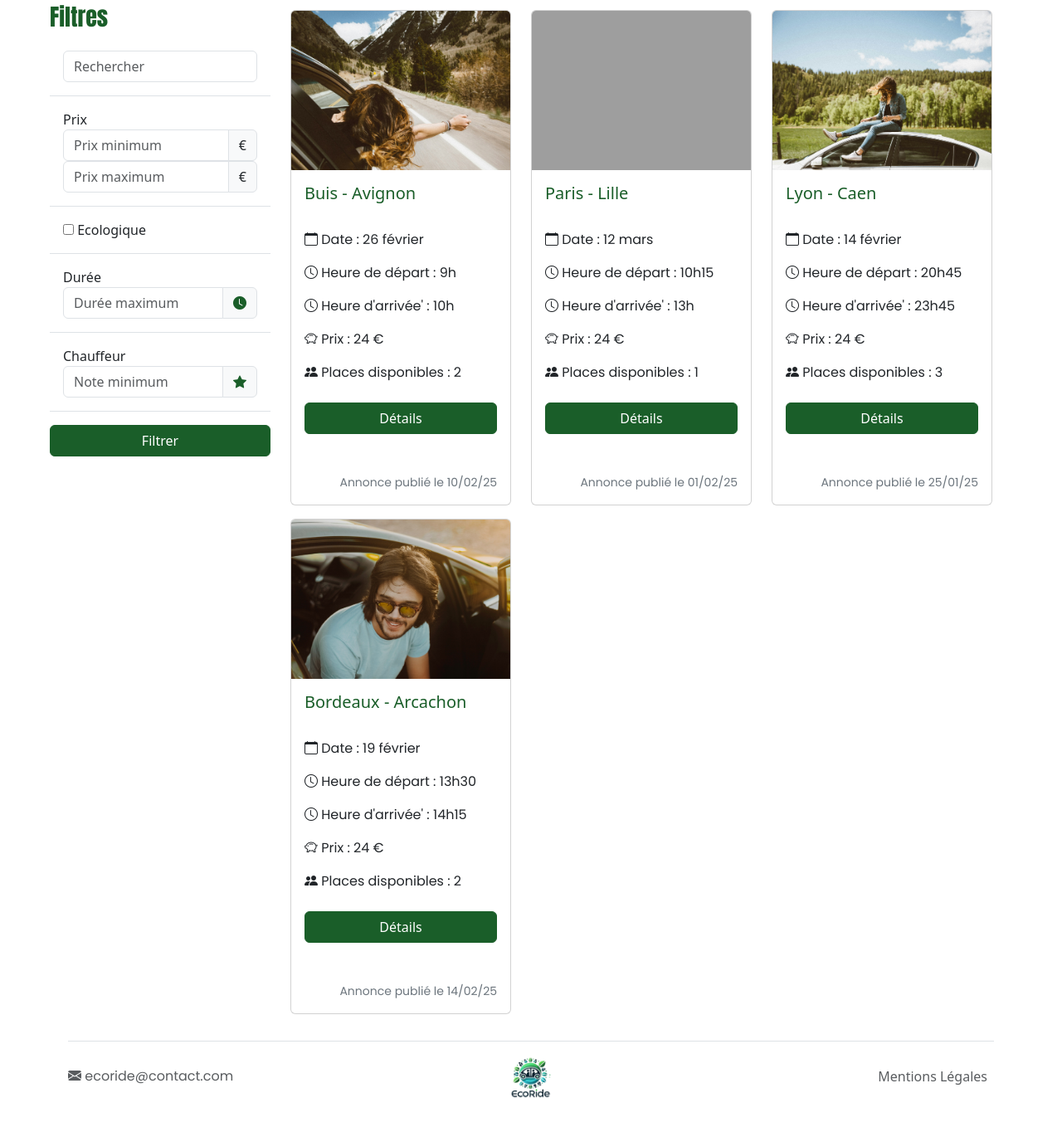
After one commit to sophiedannery/EcoRide_V5, a PHP site: page /covoiturages.php in a window 1280 px wide. The commit adds this page. Shown: the part 832-2196 px from the top of the page at 83% size. Run offline with PHP 8.4, Linux system fonts and the light colour scheme; some web fonts are replaced; grey boxes are pictures that could not be loaded.

Commit message:
Ajout page covoiturages et formulaire filtre

```diff
--- a/assets/css/override_bootstrap.css
+++ b/assets/css/override_bootstrap.css
@@ -17,7 +17,7 @@
     --bs-btn-bg: var(--primary);
     --bs-btn-border-color: var(--primary);
     --bs-btn-hover-color: #fff;
-    --bs-btn-hover-bg: #f64d45;
+    --bs-btn-hover-bg: #156875;
     --bs-btn-hover-border-color: var(--secondary);
     --bs-btn-focus-shadow-rgb: 49, 132, 253;
     --bs-btn-active-color: #fff;
@@ -144,6 +144,12 @@
     background-size: cover;
   }
 
+  .bgimage_bis{
+    background-image: linear-gradient(rgba(4, 9, 30, 0.7), rgba(4, 9, 30, 0.7)), url(/assets/images/image\ \(4\).jpg);
+    background-position: center;
+    background-size: cover;
+  }
+
   a{
     text-decoration: none;
     color: inherit;
--- /dev/null
+++ b/covoiturages.php
@@ -0,0 +1,128 @@
+<?php
+require_once 'templates/header.php';
+require_once 'lib/lib_covoiturages.php';
+
+$covoiturages = getCovoiturages();
+
+?>
+
+<div class="bgimage_bis mb-5">
+    <h1 class="text-white text-center py-5">Recherchez un covoiturage</h1>
+</div>
+
+<div class="container">
+    <div class="text-center">
+        <form class="p-4 p-md-4 border rounded-3 bg-body-tertiary">
+            <div class="form-floating mb-3 ">
+                <input type="text" class="form-control" id="depart" placeholder="">
+                <label for="depart">Départ</label>
+            </div>
+            <div class="form-floating mb-3">
+                <input type="text" class="form-control" id="arrivee" placeholder="">
+                <label for="arrivee">Arrivée</label>
+            </div>
+            <div class="row g-3 mb-3">
+                <div class="col-md-6">
+                    <div class="form-floating position-relative">
+                        <input type="date" class="form-control ps-5" id="aller" placeholder="">
+                        <label for="aller">Aller</label>
+                    </div>
+                </div>
+                <div class="col-md-6">
+                    <div class="form-floating position-relative">
+                        <input type="date" class="form-control ps-5" id="retour" placeholder="">
+                        <label for="retour">Retour</label>
+                    </div>
+                </div>
+            </div>
+            <div class="form-floating mb-3">
+                <input type="number" class="form-control" id="passagers" placeholder="">
+                <label for="passagers">Nombre de passagers</label>
+            </div>
+            <div class="checkbox mb-3">
+                <label>
+                    <input type="checkbox" value="ecologique"> Ecologique
+                </label>
+            </div>
+            <button class="w-100 btn btn-lg btn-primary" type="submit">Rechercher</button>
+            <hr class="my-4">
+        </form>
+    </div>
+
+
+
+
+</div>
+
+<div class="row mx-5">
+    <h2 class="my-4 text-center">Les covoiturages</h2>
+
+    <div class="row">
+
+        <div class="col-md-3">
+            <form action="" method="get">
+                <h3>Filtres</h3>
+
+                <div class="p-3 border-bottom">
+                    <input type="text" name="search" id="search" class="form-control" placeholder="Rechercher">
+                </div>
+
+                <div class="p-3 border-bottom">
+                    <label for="price">Prix</label>
+                    <div class="input-group">
+                        <input type="number" name="min_price" id="min_price" class="form-control" placeholder="Prix minimum" min="0" step="0.01">
+                        <span class="input-group-text">€</span>
+                    </div>
+                    <div class="input-group">
+                        <input type="number" name="max_price" id="max_price" class="form-control" placeholder="Prix maximum" min="0" step="0.01">
+                        <span class="input-group-text">€</span>
+                    </div>
+                </div>
+
+                <div class="checkbox p-3 border-bottom">
+                    <label>
+                        <input type="checkbox" value="ecologique"> Ecologique
+                    </label>
+                </div>
+
+                <div class="p-3 border-bottom">
+                    <label for="price">Durée</label>
+                    <div class="input-group">
+                        <input type="number" name="max_duree" id="max_duree" class="form-control" placeholder="Durée maximum" min="0" max="5" step="0.1">
+                        <span class="input-group-text"><i class="bi bi-clock-fill"></i></span>
+                    </div>
+                </div>
+
+                <div class="p-3 border-bottom">
+                    <label for="price">Chauffeur</label>
+                    <div class="input-group">
+                        <input type="number" name="min_note" id="min_note" class="form-control" placeholder="Note minimum" min="0" max="5" step="0.1">
+                        <span class="input-group-text"><i class="bi bi-star-fill"></i></span>
+                    </div>
+                </div>
+
+
+                <div class="mt-3">
+                    <button type="submit" class="btn btn-primary w-100">Filtrer</button>
+                </div>
+
+
+            </form>
+        </div>
+
+        <div class="col-md-9">
+            <div class="row">
+                <?php foreach ($covoiturages as $covoiturage) {
+                    require 'templates/covoiturages_part.php';
+                } ?>
+            </div>
+        </div>
+
+    </div>
+
+</div>
+
+
+<?php
+require_once 'templates/footer.php'
+?>
--- /dev/null
+++ b/lib/lib_covoiturages.php
@@ -0,0 +1,11 @@
+<?php
+
+function getCovoiturages(): array
+{
+    return [
+        ["adresse_depart" => "Buis", "adresse_arrivee" => "Avignon", "date_depart" => "26 février", "heure_depart" => "9h", "heure_arrivee" => "10h", "prix" => 24, "place_disponible" => 2, "created_at" => "10/02/25", "image" => "image (2).jpg"],
+        ["adresse_depart" => "Paris", "adresse_arrivee" => "Lille", "date_depart" => "12 mars", "heure_depart" => "10h15", "heure_arrivee" => "13h",  "prix" => 24, "place_disponible" => 1, "created_at" => "01/02/25",   "image" => "photo_Profil2.jpg"],
+        ["adresse_depart" => "Lyon", "adresse_arrivee" => "Caen", "date_depart" => "14 février", "heure_depart" => "20h45", "heure_arrivee" => "23h45",  "prix" => 24, "place_disponible" => 3, "created_at" => "25/01/25",   "image" => "image (3).jpg"],
+        ["adresse_depart" => "Bordeaux", "adresse_arrivee" => "Arcachon", "date_depart" => "19 février", "heure_depart" => "13h30",  "heure_arrivee" => "14h15", "prix" => 24, "place_disponible" => 2, "created_at" => "14/02/25",   "image" => "image (6).jpg"],
+    ];
+}
--- /dev/null
+++ b/templates/covoiturages_part.php
@@ -0,0 +1,23 @@
+<div class="col-md-4 my-2 d-flex">
+    <div class="card w-100">
+        <img src="/uploads/photo_de_profil/profils/<?= $covoiturage["image"]; ?>" class="card-img-top" alt="<?= $covoiturage["adresse_depart"]; ?> - <?= $covoiturage["adresse_arrivee"]; ?>">
+        <div class="card-body">
+            <h5 class="card-title"><?= $covoiturage["adresse_depart"]; ?> - <?= $covoiturage["adresse_arrivee"]; ?></h5>
+
+            <div class="text-start py-4">
+                <p class="card-text"><i class="bi bi-calendar"></i> Date : <?= $covoiturage["date_depart"]; ?></p>
+                <p class="card-text"><i class="bi bi-clock"></i> Heure de départ : <?= $covoiturage["heure_depart"]; ?></p>
+                <p class="card-text"><i class="bi bi-clock"></i> Heure d'arrivée' : <?= $covoiturage["heure_arrivee"]; ?></p>
+                <p class="card-text"><i class="bi bi-piggy-bank"></i> Prix : <?= $covoiturage["prix"]; ?> €</p>
+                <p class="card-text"><i class="bi bi-people-fill"></i> Places disponibles : <?= $covoiturage["place_disponible"]; ?></p>
+            </div>
+
+            <a href="#" class="btn btn-primary stretched-link w-100">Détails</a>
+
+            <div>
+                <p class="card-text text-secondary pt-5 small text-end">Annonce publié le <?= $covoiturage["created_at"]; ?></p>
+            </div>
+
+        </div>
+    </div>
+</div>
--- a/templates/header.php
+++ b/templates/header.php
@@ -28,9 +28,9 @@
             </div>
 
             <ul class="nav col-12 col-md-auto mb-2 justify-content-center mb-md-0">
-                <li><a href="#" class="nav-link px-2 link-secondary">Accueil</a></li>
-                <li><a href="#" class="nav-link px-2">Covoiturages</a></li>
-                <li><a href="#" class="nav-link px-2">Contact</a></li>
+                <li><a href="index.php" class="nav-link px-2 link-secondary">Accueil</a></li>
+                <li><a href="covoiturages.php" class="nav-link px-2">Covoiturages</a></li>
+                <li><a href="contact.php" class="nav-link px-2">Contact</a></li>
             </ul>
 
             <div class="col-md-3 text-end">
```
Also changed, not shown: contact.php (added, +36 -0 lines), covoiturage.php (added, +31 -0 lines), uploads/photo_de_profil/profil_defaut/photo_profil_defaut.jpg (added), uploads/photo_de_profil/profils/Vecteur3-removebg-preview.png (added), uploads/photo_de_profil/profils/Vecteur4.jpg (added), uploads/photo_de_profil/profils/image (2).jpg (added), uploads/photo_de_profil/profils/image (20).jpg (added), uploads/photo_de_profil/profils/image (3).jpg (added), uploads/photo_de_profil/profils/image (6).jpg (added), uploads/photo_de_profil/profils/photo_Profil1.jpg (added), 1 other file.
